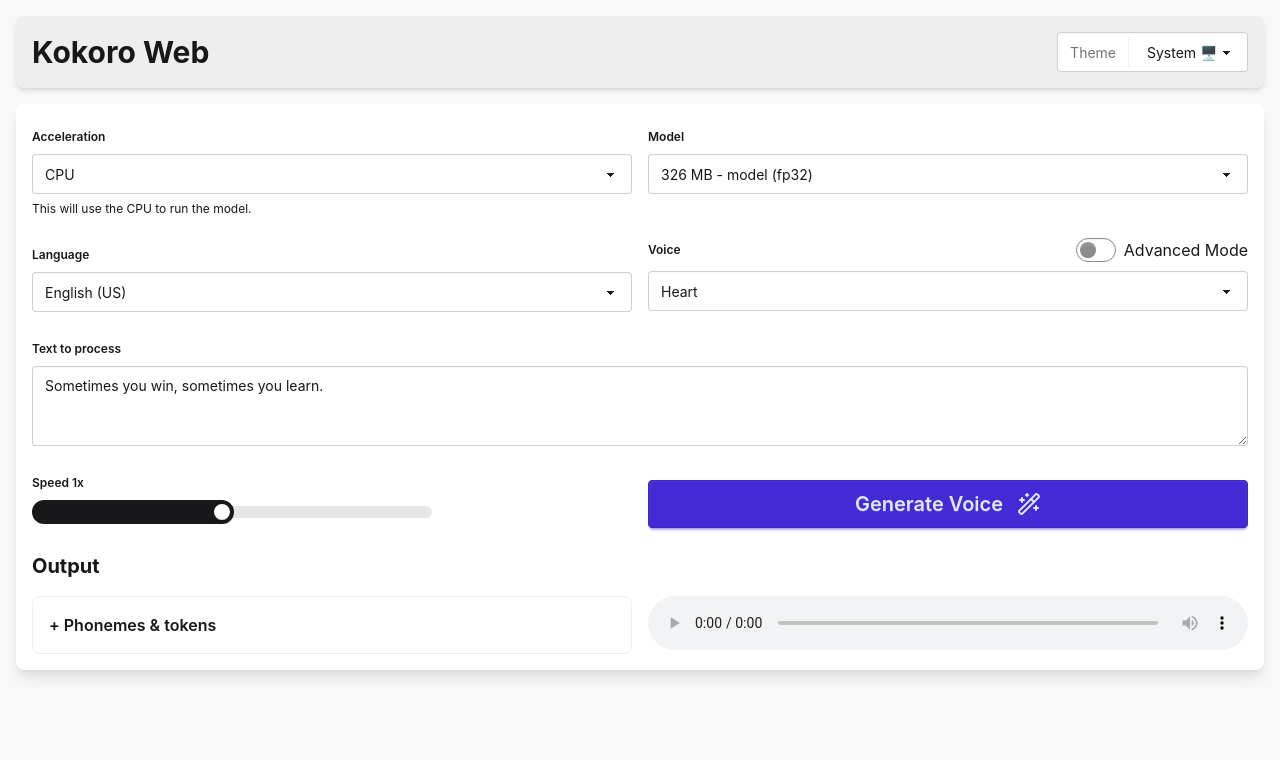
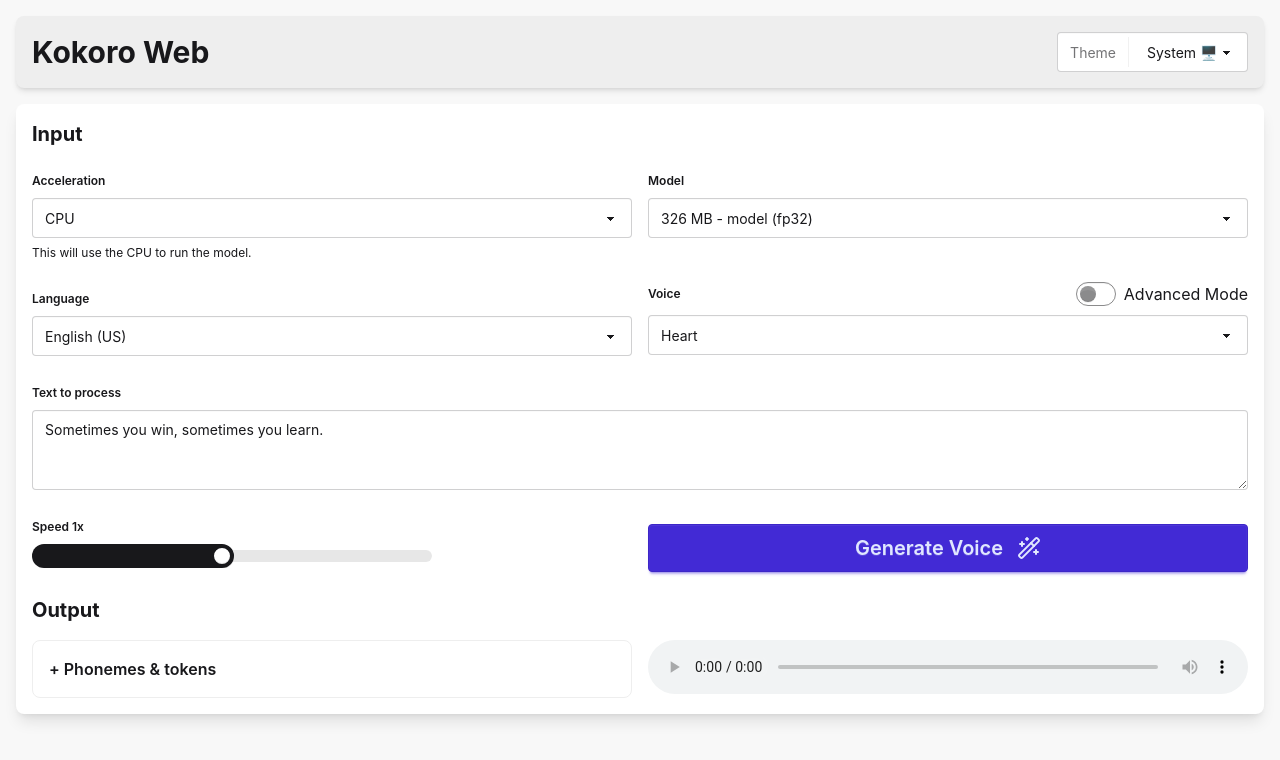
Before and after one commit to DreamKeeper41012/kokoro-web, a SvelteKit app: page / in a window 1280 px wide. Shown: the top 760 px of the page. Built offline with nearby package versions, Linux system fonts and the light colour scheme; what onnxruntime-web would draw is missing.

Commit message:
Add header for Input section in +page.svelte for better organization

```diff
--- a/src/routes/+page.svelte
+++ b/src/routes/+page.svelte
@@ -73,6 +73,8 @@
 </script>
 
 <div class="space-y-4">
+  <h2 class="text-xl font-bold">Input</h2>
+
   <div class="grid grid-cols-1 gap-4 md:grid-cols-2">
     <SelectControl
       bind:value={webgpu}
```
